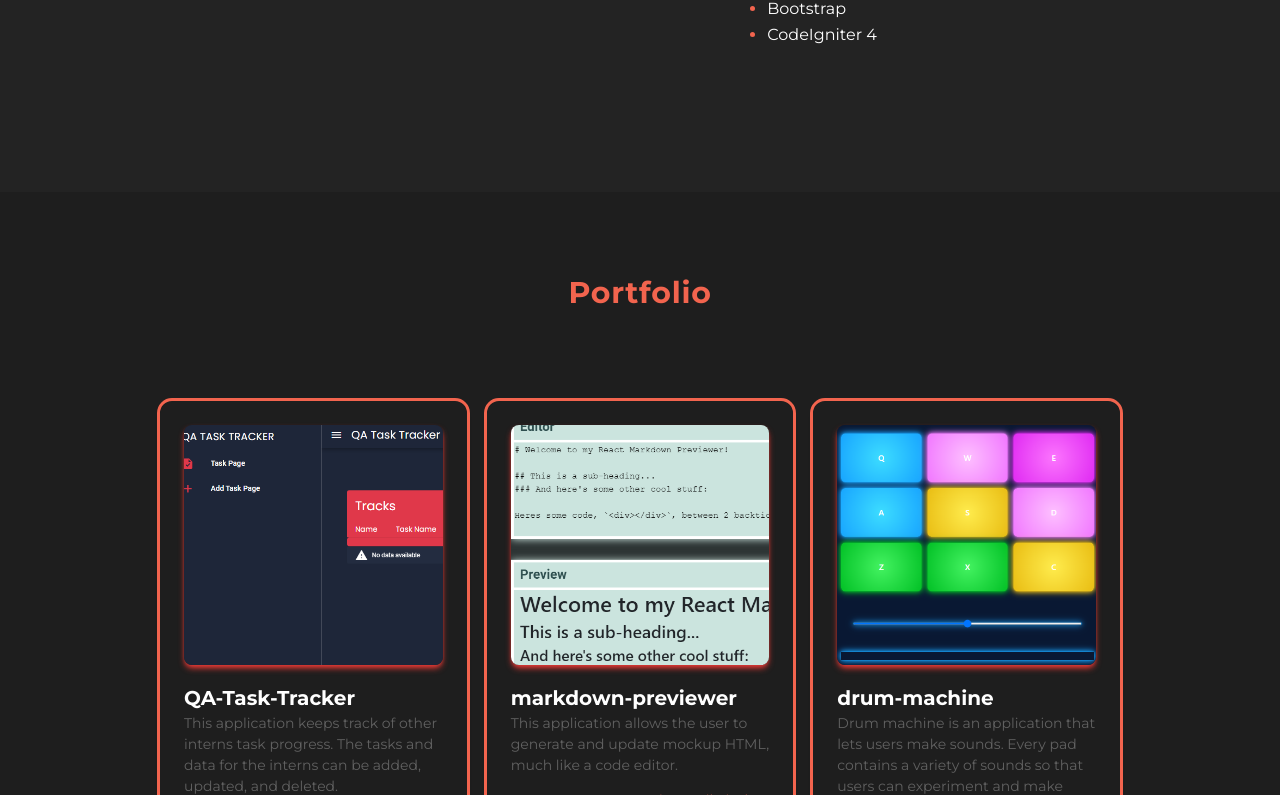
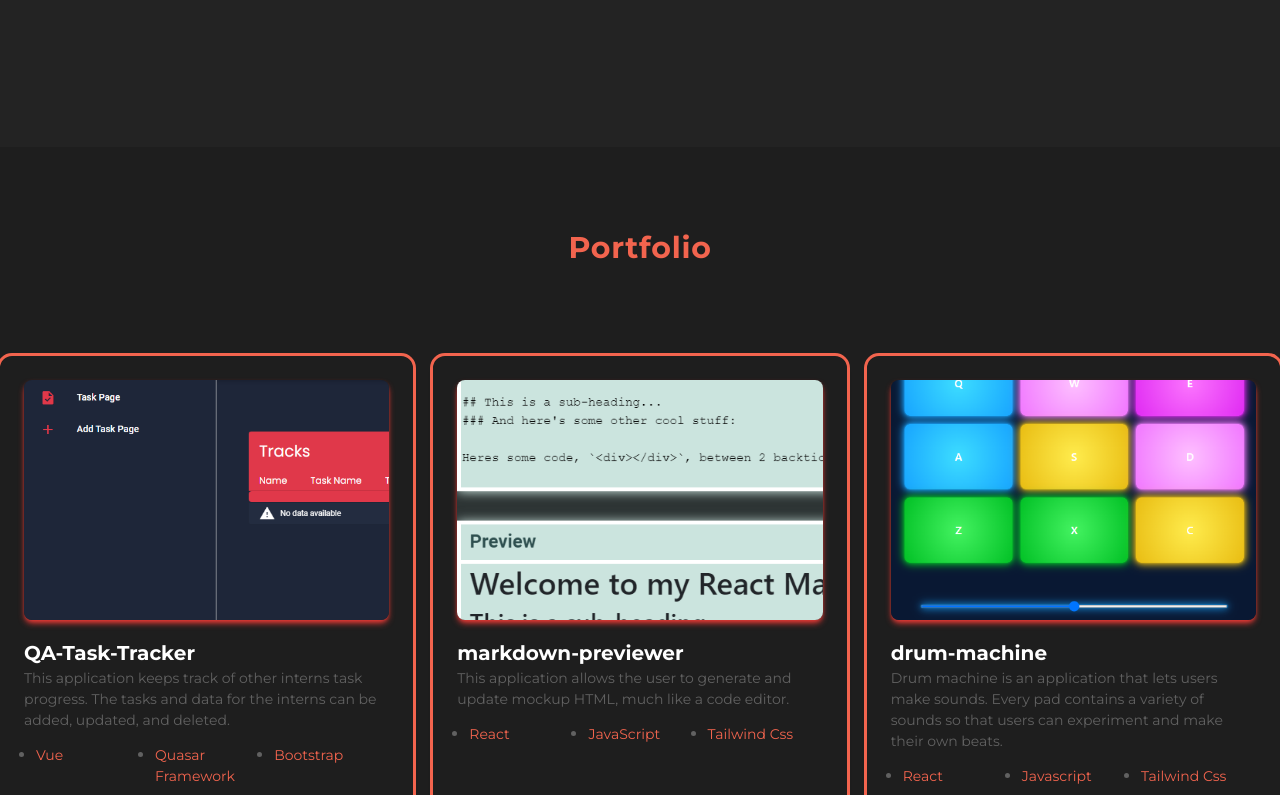
Before and after one commit to RicoLittawa/portfolio, a React (Vite) app: page / in a window 1280 px wide. Shown: the part 2005-2800 px from the top of the page. Built offline with nearby package versions, Linux system fonts and the light colour scheme.

Commit message:
fix mobile responsiveness

```diff
--- a/src/Components/ContentComp.jsx
+++ b/src/Components/ContentComp.jsx
@@ -2,9 +2,6 @@ import React from "react";
 import { Typography } from "@material-tailwind/react";
 import { Reveal } from "../animations/AnimationComponent";
 
-const ContentMargin = ({ children }) => {
-  return <div className="mx-40">{children}</div>;
-};
 
 const TitleHolder = ({ children, isContactPage }) => {
   return (
@@ -20,4 +17,4 @@ const TitleHolder = ({ children, isContactPage }) => {
     </Reveal>
   );
 };
-export { ContentMargin, TitleHolder };
+export { TitleHolder };
--- a/src/Components/Navigation.jsx
+++ b/src/Components/Navigation.jsx
@@ -59,7 +59,7 @@ const Navigation = () => {
   return (
     <Navbar className="mx-auto max-w-full rounded-none border-0 bg-dark lg:bg-[#232323]">
       <div className="justify-evenly lg:flex">
-        <div className="flex justify-between">
+        <div className="flex justify-between lg:justify-between">
           <img src={Logo} className="w-16 cursor-pointer lg:w-20" alt="logo" />
           <Button
             variant="text"
--- a/src/HeroPage.jsx
+++ b/src/HeroPage.jsx
@@ -1,9 +1,9 @@
 import React from "react";
 import { Typography } from "@material-tailwind/react";
 import Lottie from "lottie-web";
-import { useEffect, useRef, useState } from "react";
+import { useEffect, useRef } from "react";
 import AnimatedData from "./assets/Animation - 1703836142406.json";
-import { ContentMargin } from "./Components/ContentComp";
+import {  } from "./Components/ContentComp";
 import { SlideLeft, SlideRight } from "./animations/AnimationComponent";
 import Lines from "./assets/circle2.png";
 
@@ -24,7 +24,7 @@ const HeroPage = () => {
 
   return (
     <>
-      <ContentMargin>
+      <>
         <div className="flex items-center justify-center xl:justify-evenly">
           <SlideRight>
             <div className="relative">
@@ -50,7 +50,7 @@ const HeroPage = () => {
             ></div>
           </SlideLeft>
         </div>
-      </ContentMargin>
+      </>
     </>
   );
 };
--- a/src/PortfolioPage.jsx
+++ b/src/PortfolioPage.jsx
@@ -1,13 +1,6 @@
 import React from "react";
-import { ContentMargin, TitleHolder } from "./Components/ContentComp";
-import {
-  Card,
-  CardHeader,
-  CardBody,
-  CardFooter,
-  Typography,
-  Button,
-} from "@material-tailwind/react";
+import { TitleHolder } from "./Components/ContentComp";
+import { Card, CardBody, Typography } from "@material-tailwind/react";
 import TaskTracker from "./assets/tasktracker.png";
 import MarkDown from "./assets/MarkDown.png";
 import Drum from "./assets/DrumMachine.png";
@@ -15,6 +8,7 @@ import Quote from "./assets/Quote.png";
 import Inventory from "./assets/Inventory.png";
 import Movie from "./assets/Movie.png";
 import { Reveal } from "./animations/AnimationComponent";
+import { Link } from "react-router-dom";
 const PortfolioPage = () => {
   let projects = [
     {
@@ -22,6 +16,7 @@ const PortfolioPage = () => {
         skills: ["Vue", "Quasar Framework", "Bootstrap"],
         description:
           "This application keeps track of other interns task progress. The tasks and data for the interns can be added, updated, and deleted.",
+        link: "https://ricolittawa.github.io/QA-Task-Tracker/#/task",
       },
     },
     {
@@ -29,6 +24,7 @@ const PortfolioPage = () => {
         skills: ["React", "JavaScript", "Tailwind Css"],
         description:
           "This application allows the user to generate and update mockup HTML, much like a code editor.",
+        link: "https://ricolittawa.github.io/markdown-previewer/",
       },
     },
     {
@@ -36,12 +32,14 @@ const PortfolioPage = () => {
         skills: ["React", "Javascript", "Tailwind Css"],
         description:
           "Drum machine is an application that lets users make sounds. Every pad contains a variety of sounds so that users can experiment and make their own beats.",
+        link: "https://ricolittawa.github.io/drum-machine/",
       },
     },
     {
       "random-quote-machine": {
         skills: ["React", "Javascript", "Tailwind Css"],
         description: "This application generates random quote from an api.",
+        link: "https://ricolittawa.github.io/random-quote-machine/",
       },
     },
     {
@@ -49,6 +47,7 @@ const PortfolioPage = () => {
         skills: ["Jquery", "Bootstrap", "PHP", "MySQL"],
         description:
           "Idonate manages the donors and donations at CDRRMO Batangas City.",
+        link: "#",
       },
     },
     {
@@ -56,6 +55,7 @@ const PortfolioPage = () => {
         skills: ["MySQL", "Bootstrap", "PHP", "Codeigniter"],
         description:
           "Users can book a seat using this movie reservation app. Users can also view the seats that are available.This app allows users to reserve a seat. Users may also view the available seats",
+        link: "#",
       },
     },
   ];
@@ -68,16 +68,16 @@ const PortfolioPage = () => {
     "Movie Reservation App": Movie,
   };
   return (
-      <ContentMargin>
+    <>
       <TitleHolder>Portfolio</TitleHolder>
       <Reveal>
         <div className="grid grid-cols-1 gap-5 py-16 md:grid-cols-2 lg:grid-cols-3">
           {projects.map((project, index) => {
             const [projectName, details] = Object.entries(project)[0];
-              const { skills, description } = details || {};
+            const { skills, description, link } = details || {};
             return (
               <Card
-                  className="mt-6 h-full w-full bg-dark outline outline-highlight"
+                className="mt-6 h-full max-w-full bg-dark outline outline-highlight"
                 key={index}
               >
                 <CardBody>
@@ -86,17 +86,19 @@ const PortfolioPage = () => {
                     alt=""
                     className="hidden h-60 w-full rounded-lg object-cover object-center shadow-md shadow-red-600 lg:block"
                   />
+                  <Link to={link} target="_blank">
                     <Typography
                       variant="h5"
                       className="mt-5 font-700 text-white"
                     >
                       {projectName}
                     </Typography>
+                  </Link>
                   <Typography variant="small" className="font-400">
                     {description}
                   </Typography>
                   <div className="ml-3">
-                      <ul className="mt-3 grid list-disc grid-cols-1 lg:grid-cols-3 gap-1">
+                    <ul className="mt-3 grid list-disc grid-cols-1 gap-1 lg:grid-cols-3">
                       {skills &&
                         skills.map((skill, index) => (
                           <li key={index}>
@@ -116,7 +118,7 @@ const PortfolioPage = () => {
           })}
         </div>
       </Reveal>
-      </ContentMargin>
+    </>
   );
 };
 
--- a/src/Provider/MainStyleProvider.jsx
+++ b/src/Provider/MainStyleProvider.jsx
@@ -4,10 +4,10 @@ import Navigation from "../Components/Navigation";
 const MainStyleProvider = ({ children }) => {
   return (
     <MainStyleContext.Provider value={{}}>
-      <header className="sticky z-50 w-full mx-auto">
+      <header className="sticky z-50 mx-auto">
         <Navigation />
       </header>
-      <main className="z-0 pt-20 w-full mx-auto">{children}</main>
+      <main className="z-0 pt-20 mx-auto">{children}</main>
     </MainStyleContext.Provider>
   );
 };
--- a/src/ServicesPage.jsx
+++ b/src/ServicesPage.jsx
@@ -1,5 +1,5 @@
 import React from "react";
-import { ContentMargin, TitleHolder } from "./Components/ContentComp";
+import { TitleHolder } from "./Components/ContentComp";
 import { Typography } from "@material-tailwind/react";
 import Code from "./assets/code.svg";
 import Edit from "./assets/edit.svg";
@@ -30,7 +30,7 @@ const ServicesPage = () => {
     },
   ];
   return (
-      <ContentMargin>
+      <>
         <TitleHolder>Services</TitleHolder>
         <Reveal>
           <div className="py-16">
@@ -70,7 +70,7 @@ const ServicesPage = () => {
             </ul>
           </div>
         </Reveal>
-      </ContentMargin>
+      </>
   );
 };
 
--- a/src/SkillsPage.jsx
+++ b/src/SkillsPage.jsx
@@ -1,5 +1,5 @@
 import React from "react";
-import { ContentMargin, TitleHolder } from "./Components/ContentComp";
+import { TitleHolder } from "./Components/ContentComp";
 import { Typography } from "@material-tailwind/react";
 import { Reveal } from "./animations/AnimationComponent";
 
@@ -25,7 +25,7 @@ const SkillsPage = () => {
     "Editing & Design",
   ];
   return (
-      <ContentMargin>
+      <>
         <TitleHolder>Skills</TitleHolder>
         <Reveal>
           <div className="grid grid-cols-1 place-items-start lg:place-items-baseline gap-3 py-16 md:grid-cols-3 xl:grid-cols-5">
@@ -52,7 +52,7 @@ const SkillsPage = () => {
             ))}
           </div>
         </Reveal>
-      </ContentMargin>
+      </>
   );
 };
 
--- a/src/WorkExp.jsx
+++ b/src/WorkExp.jsx
@@ -1,5 +1,5 @@
 import React from "react";
-import { ContentMargin, TitleHolder } from "./Components/ContentComp";
+import { TitleHolder } from "./Components/ContentComp";
 import {
   Timeline,
   TimelineItem,
@@ -13,7 +13,7 @@ import {
 const WorkExp = () => {
   return (
     <section className="py-20">
-      <ContentMargin>
+      <>
           <div className="w-full xl:w-[32rem]">
             <Timeline>
               <TimelineItem>
@@ -44,7 +44,7 @@ const WorkExp = () => {
               </TimelineItem>
             </Timeline>
           </div>
-      </ContentMargin>
+      </>
     </section>
   );
 };
--- a/src/index.css
+++ b/src/index.css
@@ -17,3 +17,7 @@
 :root {
   background-color: #232323;
 }
+body {
+  margin: 0;
+  min-height: 100vh;
+}
```
Also changed, not shown: src/AboutMe.jsx (+12 -17 lines), src/ContactPage.jsx (+4 -5 lines). Lines whose indentation alone changed are shown as unchanged.
